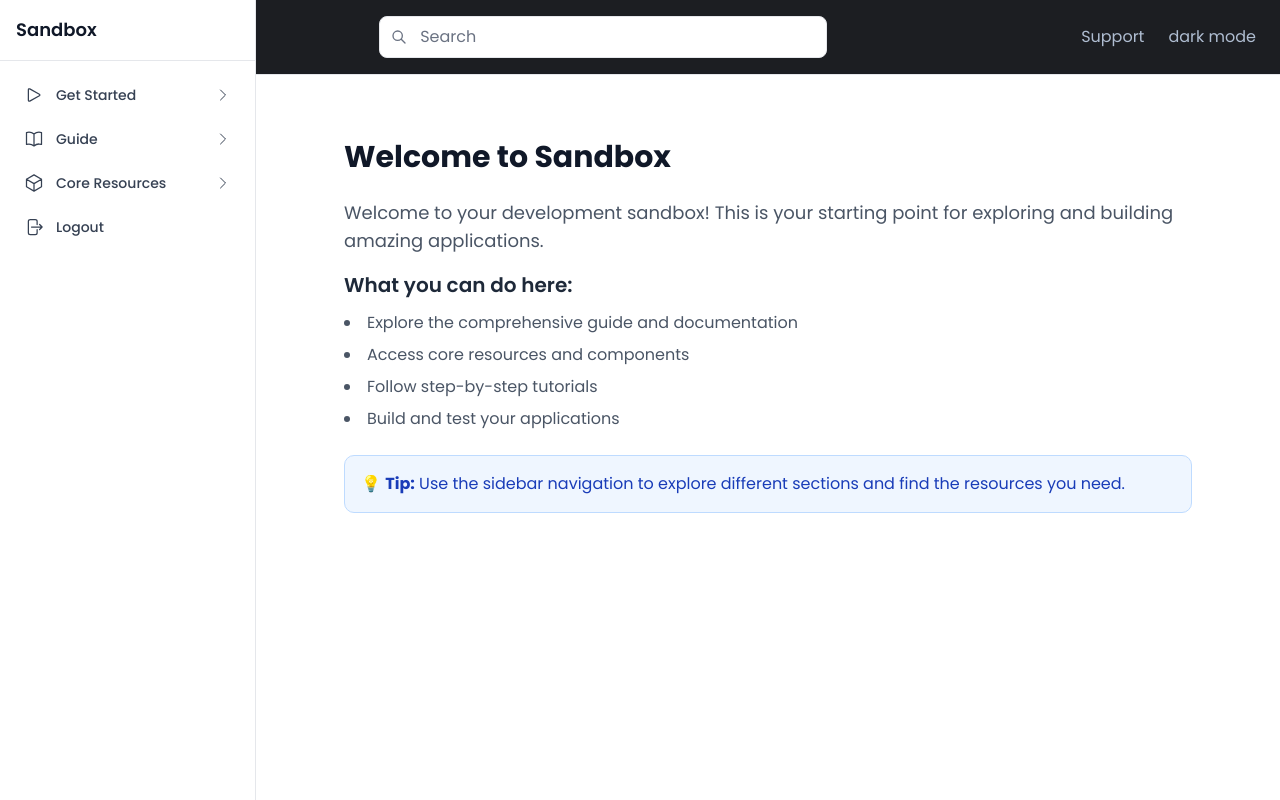
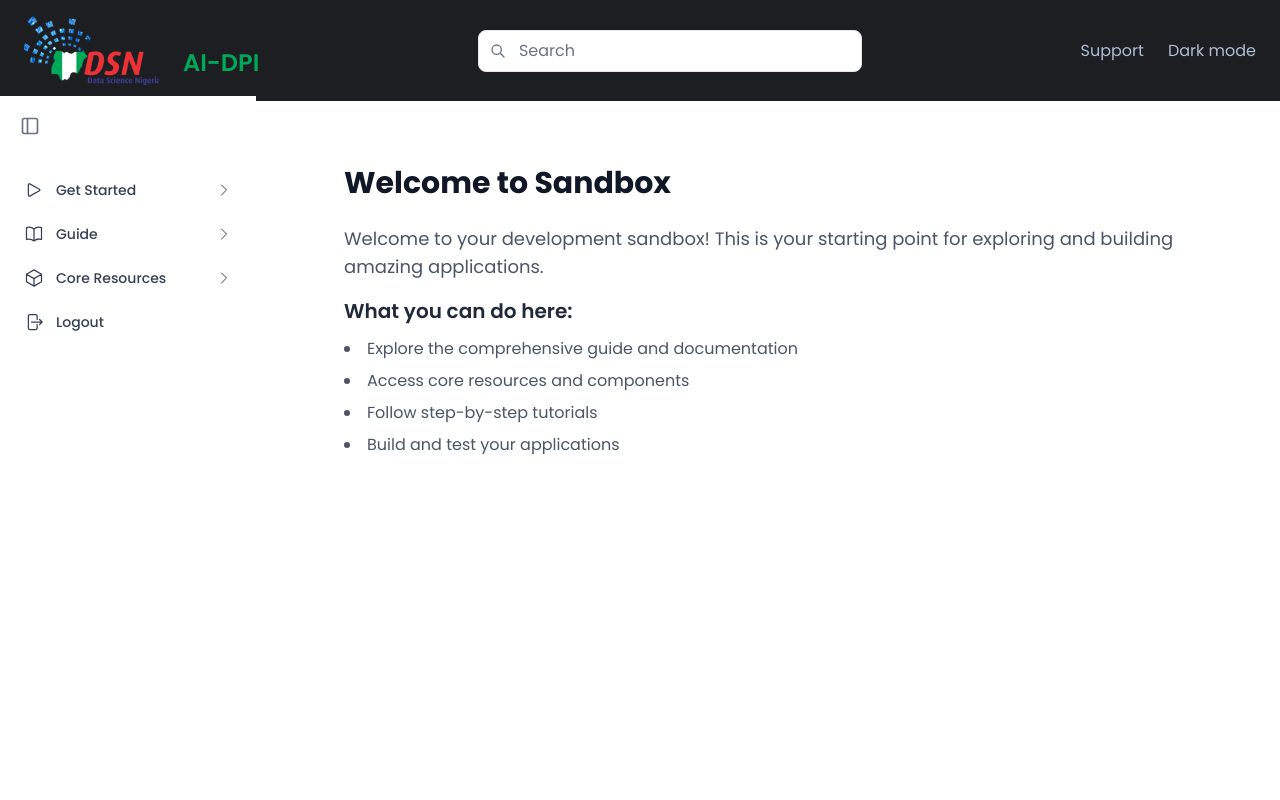
Before and after one commit to Data-Science-Nigeria/ai-dpi-sandbox-frontend, a Next.js app: page /introduction in a window 1280 px wide. Built offline with nearby package versions, Linux system fonts and the light colour scheme.

Commit message:
feat: remove country code and implemented light and dark mode

```diff
--- a/app/(sandbox)/components/header.tsx
+++ b/app/(sandbox)/components/header.tsx
@@ -1,18 +1,19 @@
 'use client';
 
+import { Logo } from '../../components/logo';
 import { Search } from './search';
 import { ThemeToggle } from './theme-toggle';
 
 export function Header() {
   return (
-    <header className="bg-[#1C1E22] border-b border-border px-6 py-4">
+    <header className="bg-[#1C1E22] px-6 py-4">
       <div className="flex items-center justify-between">
-        <div className="flex items-center gap-3">
-          <img src="/dsn-logo.svg" alt="DSN" className="h-8 w-8" />
-          <span className="text-[#00A859] font-semibold text-lg">AI-DPI</span>
+        <div className="flex items-center gap-6">
+          <Logo />
+          <span className="text-[#00A859] font-semibold text-2xl mt-6">AI-DPI</span>
         </div>
 
-        <div className="flex-1 max-w-md mx-8">
+        <div className="flex-1 max-w-sm mx-4">
           <Search />
         </div>
 
--- a/app/(sandbox)/components/sidebar.tsx
+++ b/app/(sandbox)/components/sidebar.tsx
@@ -1,7 +1,8 @@
 'use client';
 
 import { useState } from 'react';
-import { ChevronRightIcon, ChevronDownIcon, PlayIcon, BookOpenIcon, CubeIcon, ArrowRightOnRectangleIcon, XMarkIcon, Bars3Icon } from '@heroicons/react/24/outline';
+import { ChevronRightIcon, ChevronDownIcon, PlayIcon, BookOpenIcon, CubeIcon, ArrowRightOnRectangleIcon } from '@heroicons/react/24/outline';
+import { PanelLeft, PanelRight } from 'lucide-react';
 
 interface SidebarProps {
   isOpen: boolean;
@@ -80,39 +81,34 @@ export default function Sidebar({ isOpen, onToggle }: SidebarProps) {
       {/* Mobile overlay */}
       {isOpen && (
         <div
-          className="fixed inset-0 bg-black bg-opacity-50 z-40 md:hidden"
+          className="fixed inset transition-opacity bg-black/50 z-40 lg:hidden"
           onClick={onToggle}
         />
       )}
 
       {/* Sidebar */}
       <div className={`
-        fixed top-0 left-0 h-full bg-white dark:bg-[#1C1E22] border-r border-gray-200 dark:border-gray-700 z-50
+        fixed top-24 left-0 h-[calc(100vh-4rem)] bg-white dark:bg-[#1C1E22]  z-50
         transition-all duration-300 ease-in-out
         ${isOpen ? 'w-64' : 'w-16'}
-        ${isOpen ? 'translate-x-0' : '-translate-x-full md:translate-x-0'}
+        translate-x-0
       `}>
         {/* Header */}
-        <div className="flex items-center justify-between p-4 border-b border-gray-200 dark:border-gray-700">
-          {isOpen && (
-            <h1 className="text-lg font-semibold text-gray-900 dark:text-[#AFBDD1]">
-              Sandbox
-            </h1>
-          )}
+        <div className={`flex items-center p-4 ${isOpen ? 'justify-start' : 'justify-center'}`}>
           <button
             onClick={onToggle}
             className="p-1 rounded-md hover:bg-gray-100 dark:hover:bg-gray-700 text-gray-500 dark:text-[#AFBDD1]"
           >
             {isOpen ? (
-              <XMarkIcon className="w-5 h-5 md:hidden" />
+              <PanelLeft className="w-5 h-5" />
             ) : (
-              <Bars3Icon className="w-5 h-5" />
+              <PanelRight className="w-5 h-5" />
             )}
           </button>
         </div>
 
         {/* Menu Items */}
-        <nav className="flex-1 p-4 space-y-2">
+        <nav className={`flex-1 p-4 space-y-2 ${!isOpen ? 'flex flex-col items-center' : ''}`}>
           {menuItems.map((item) => (
             <div key={item.id}>
               <button
@@ -130,7 +126,7 @@ export default function Sidebar({ isOpen, onToggle }: SidebarProps) {
                   ${selectedItem === item.id ? 'bg-[#00A859] text-white' : ''}
                 `}
               >
-                <div className="flex items-center space-x-3">
+                <div className={`flex items-center ${isOpen ? 'space-x-3' : 'justify-center'}`}>
                   <item.icon className="w-5 h-5 flex-shrink-0" />
                   {isOpen && (
                     <span className="text-sm font-medium">{item.label}</span>
@@ -172,15 +168,7 @@ export default function Sidebar({ isOpen, onToggle }: SidebarProps) {
         </nav>
       </div>
 
-      {/* Toggle button for desktop when sidebar is collapsed */}
-      {!isOpen && (
-        <button
-          onClick={onToggle}
-          className="fixed top-4 left-4 z-40 p-2 bg-white dark:bg-[#1C1E22] border border-gray-200 dark:border-gray-700 rounded-md shadow-md hover:shadow-lg transition-shadow duration-200 hidden md:block"
-        >
-          <Bars3Icon className="w-5 h-5 text-gray-700 dark:text-[#AFBDD1]" />
-        </button>
-      )}
+
     </>
   );
 }
--- a/app/(sandbox)/components/theme-toggle.tsx
+++ b/app/(sandbox)/components/theme-toggle.tsx
@@ -5,7 +5,7 @@ import { useTheme } from '../../hooks/use-theme';
 export function ThemeToggle() {
   const { effectiveTheme, toggleTheme } = useTheme();
 
-  const displayText = effectiveTheme === 'dark' ? 'light mode' : 'dark mode';
+  const displayText = effectiveTheme === 'dark' ? 'Light mode' : 'Dark mode';
 
   return (
     <button
--- a/app/(sandbox)/introduction/page.tsx
+++ b/app/(sandbox)/introduction/page.tsx
@@ -21,13 +21,6 @@ export default function Introduction() {
           <li>Follow step-by-step tutorials</li>
           <li>Build and test your applications</li>
         </ul>
-
-        <div className="mt-6 p-4 bg-blue-50 dark:bg-blue-900/20 border border-blue-200 dark:border-blue-800 rounded-lg">
-          <p className="text-blue-800 dark:text-blue-200">
-            💡 <strong>Tip:</strong> Use the sidebar navigation to explore different sections
-            and find the resources you need.
-          </p>
-        </div>
       </div>
     </div>
   );
--- a/app/(sandbox)/layout.tsx
+++ b/app/(sandbox)/layout.tsx
@@ -16,7 +16,7 @@ export default function SandboxLayout({
       <Header />
       <div className="flex">
         <Sidebar isOpen={sidebarOpen} onToggle={() => setSidebarOpen(!sidebarOpen)} />
-        <main className={`flex-1 transition-all duration-300 ${sidebarOpen ? 'ml-64' : 'ml-16'} pt-4`}>
+        <main className={`flex-1 transition-all duration-300 ${sidebarOpen ? 'lg:ml-64' : 'lg:ml-16'} pt-4`}>
           <div className="p-6">
             {children}
           </div>
--- a/app/components/logo.tsx
+++ b/app/components/logo.tsx
@@ -7,8 +7,8 @@ export const Logo = () => {
       <Image
         src="/dsn-logo.svg"
         alt="DSN Logo"
-        width={120}
-        height={40}
+        width={100}
+        height={20}
         className="h-auto w-auto"
       />
     </Link>
```
Also changed, not shown: 2 other files (tests, documents, lock files or other folders).
